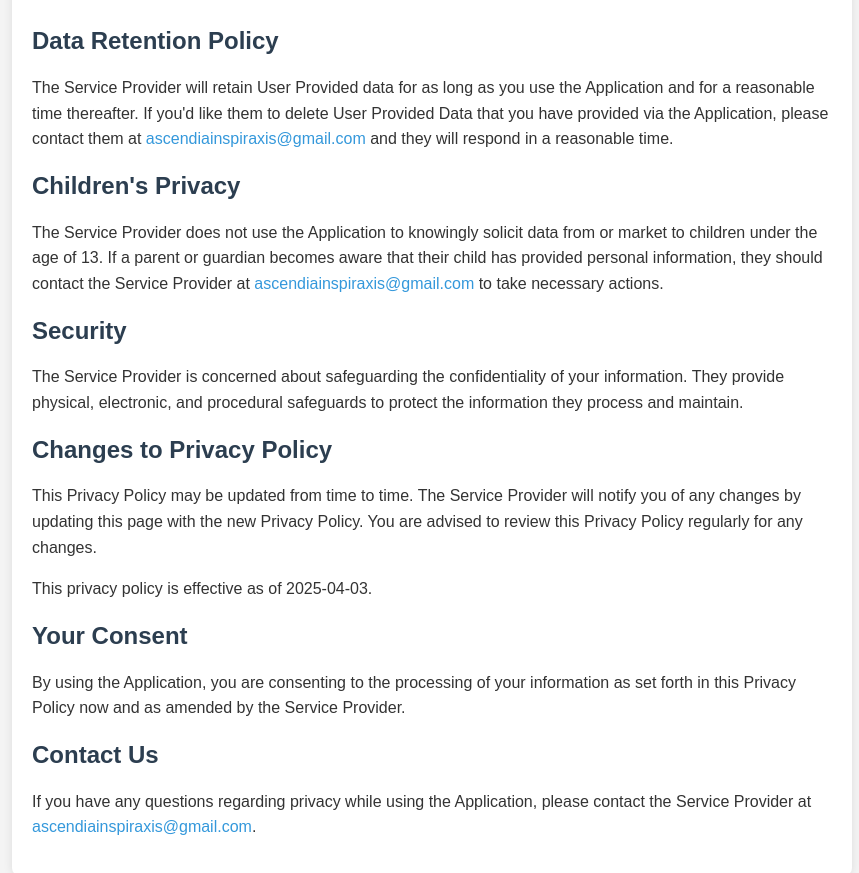
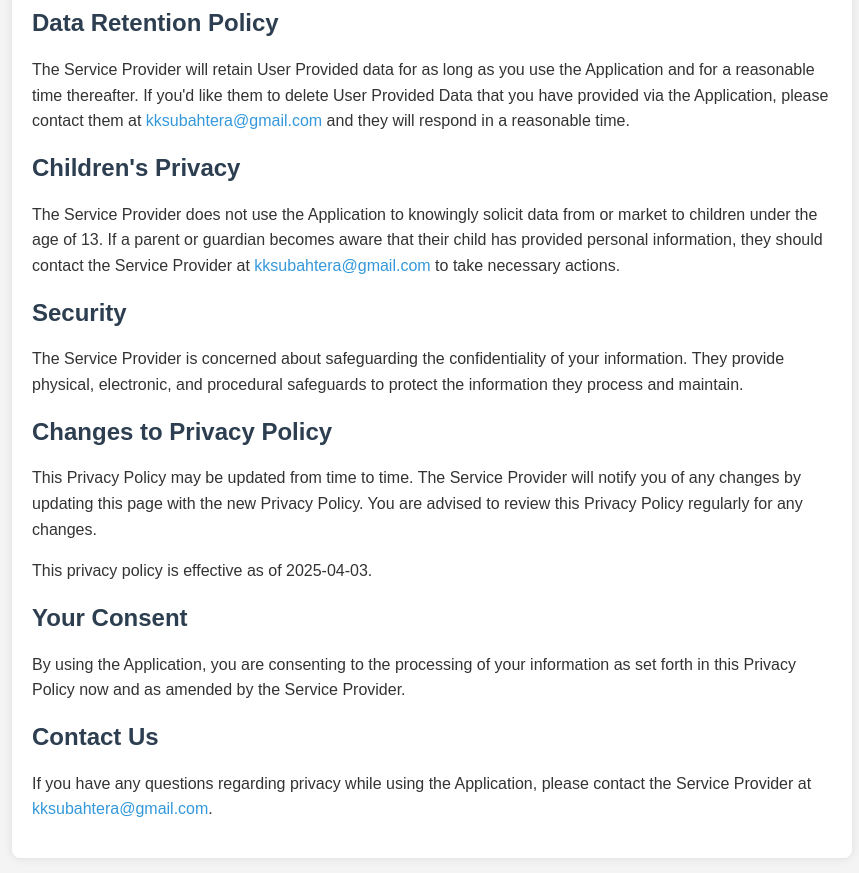
Before and after one commit to kksubahtera/privacy-policy, a plain HTML site: page index.html in a window 1280 px wide. Shown: the part 1159-2032 px from the top of the page, without its empty margins (208-1067 px from the left). Drawn offline with Linux system fonts and the light colour scheme.

Commit message:
Update index.html

```diff
--- a/index.html
+++ b/index.html
@@ -41,7 +41,7 @@
 <body>
     <div class="container">
         <h1>Privacy Policy</h1>
-        <p>This privacy policy applies to the KKSU BAHTERA app (hereby referred to as "Application") for mobile devices that was created by Ascendia InspiraXis (hereby referred to as "Service Provider") as a Free service. This service is intended for use "AS IS".</p>
+        <p>This privacy policy applies to the KKSU BAHTERA app (hereby referred to as "Application") for mobile devices that was created by Koperasi KSU BAHTERA (hereby referred to as "Service Provider") as a Free service. This service is intended for use "AS IS".</p>
 
         <h2>Information Collection and Use</h2>
         <p>The Application collects information when you download and use it. This information may include:</p>
@@ -61,7 +61,6 @@
         <p>The Application utilizes third-party services that have their own Privacy Policy about handling data. Below are the links to the Privacy Policy of the third-party service providers used by the Application:</p>
         <ul>
             <li><a href="https://www.google.com/policies/privacy/" target="_blank">Google Play Services</a></li>
-            <li><a href="https://support.google.com/admob/answer/6128543?hl=en" target="_blank">AdMob</a></li>
         </ul>
 
         <h2>Disclosure</h2>
@@ -76,10 +75,10 @@
         <p>You can stop all collection of information by the Application easily by uninstalling it. You may use the standard uninstall processes as may be available as part of your mobile device or via the mobile application marketplace or network.</p>
 
         <h2>Data Retention Policy</h2>
-        <p>The Service Provider will retain User Provided data for as long as you use the Application and for a reasonable time thereafter. If you'd like them to delete User Provided Data that you have provided via the Application, please contact them at <a href="mailto:ascendiainspiraxis@gmail.com">ascendiainspiraxis@gmail.com</a> and they will respond in a reasonable time.</p>
+        <p>The Service Provider will retain User Provided data for as long as you use the Application and for a reasonable time thereafter. If you'd like them to delete User Provided Data that you have provided via the Application, please contact them at <a href="mailto:kksubahtera@gmail.com">kksubahtera@gmail.com</a> and they will respond in a reasonable time.</p>
 
         <h2>Children's Privacy</h2>
-        <p>The Service Provider does not use the Application to knowingly solicit data from or market to children under the age of 13. If a parent or guardian becomes aware that their child has provided personal information, they should contact the Service Provider at <a href="mailto:ascendiainspiraxis@gmail.com">ascendiainspiraxis@gmail.com</a> to take necessary actions.</p>
+        <p>The Service Provider does not use the Application to knowingly solicit data from or market to children under the age of 13. If a parent or guardian becomes aware that their child has provided personal information, they should contact the Service Provider at <a href="mailto:kksubahtera@gmail.com">kksubahtera@gmail.com</a> to take necessary actions.</p>
 
         <h2>Security</h2>
         <p>The Service Provider is concerned about safeguarding the confidentiality of your information. They provide physical, electronic, and procedural safeguards to protect the information they process and maintain.</p>
@@ -92,7 +91,7 @@
         <p>By using the Application, you are consenting to the processing of your information as set forth in this Privacy Policy now and as amended by the Service Provider.</p>
 
         <h2>Contact Us</h2>
-        <p>If you have any questions regarding privacy while using the Application, please contact the Service Provider at <a href="mailto:ascendiainspiraxis@gmail.com">ascendiainspiraxis@gmail.com</a>.</p>
+        <p>If you have any questions regarding privacy while using the Application, please contact the Service Provider at <a href="mailto:kksubahtera@gmail.com">kksubahtera@gmail.com</a>.</p>
     </div>
 </body>
 </html>
```
